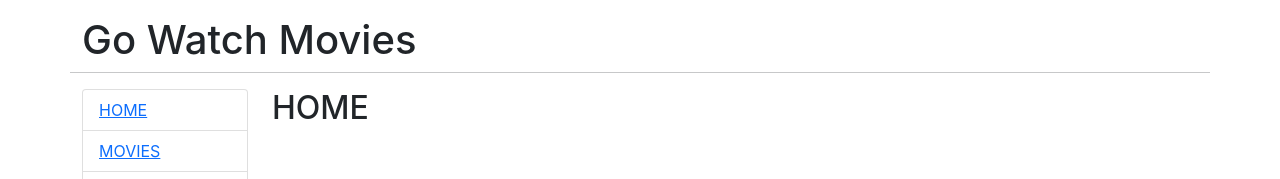
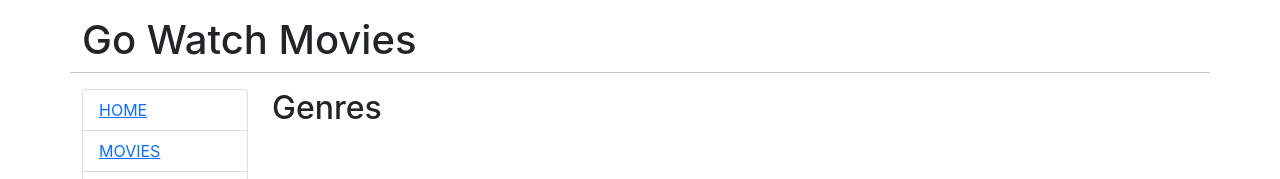
Before and after one commit to taiki-nd/go-movies, a React (Create React App) app: page /genres in a window 1280 px wide. Shown: the top 179 px of the page. Built offline with nearby package versions, Linux system fonts and the light colour scheme.

Commit message:
カテゴリーページをgenresページに変更

```diff
--- a/src/App.js
+++ b/src/App.js
@@ -3,8 +3,8 @@ import { BrowserRouter as Router, Switch, Route, Link, useParams, useRouteMatch
 import { Home } from './components/Home'
 import Movies from './components/Movies'
 import { Admin } from './components/Admin'
-import Categories from './components/Categories'
 import OneMovie from './components/OneMovie'
+import Genres from './components/Genres'
 
 export default function App() {
 
@@ -29,7 +29,7 @@ export default function App() {
                   <Link to="/movies">MOVIES</Link>
                 </li>
                 <li className="list-group-item">
-                  <Link to="/categories">CATEGORIES</Link>
+                  <Link to="/genres">CATEGORIES</Link>
                 </li>
                 <li className="list-group-item">
                   <Link to="/admin">MANAGE CATALOGUE</Link>
@@ -44,19 +44,9 @@ export default function App() {
               <Route path="/movies">
                 <Movies />
               </Route>
-              <Route exact path="/categories">
-                <CategoryPage />
+              <Route exact path="/genres">
+                <Genres />
               </Route>
-                <Route
-                  exact
-                  path="/categories/drama"
-                  render={(props) => <Categories {...props} title={`Drama`} />}
-                />
-                <Route
-                  exact
-                  path="/categories/comedy"
-                  render={(props) => <Categories {...props} title={`Comedy`} />}
-                />
               <Route path="/admin">
                 <Admin  />
               </Route>
@@ -76,17 +66,3 @@ function Movie() {
   let { id } = useParams();
   return <h2>Movie id {id}</h2>
 }
-
-function CategoryPage() {
-  let { path, url }  = useRouteMatch();
-
-  return (
-    <div>
-      <h2>categories</h2>
-      <ul>
-        <li><Link to={`${path}/drama`}>Drama</Link></li>
-        <li><Link to={`${path}/comedy`}>Comedy</Link></li>
-      </ul>
-    </div>
-  );
-}
--- a/src/components/Categories.js
+++ /dev/null
@@ -1,9 +0,0 @@
-import React, { Component } from 'react';
-
-export default class Categories extends Component{
-
-  render() {
-    return <h2>Category: {this.props.title}</h2>
-  }
-
-}
--- /dev/null
+++ b/src/components/Genres.js
@@ -0,0 +1,11 @@
+import React, { Component } from 'react';
+
+export default class Genres extends Component{
+  render() {
+    return(
+      <>
+        <h2>Genres</h2>
+      </>
+    )
+  }
+}
```
